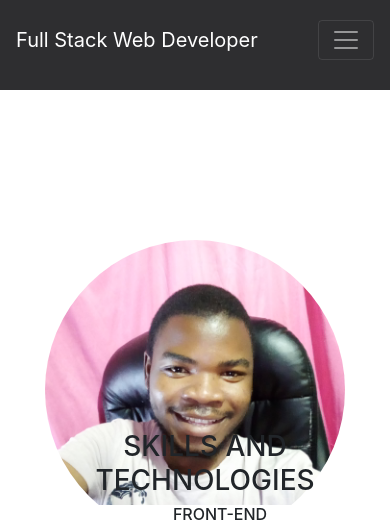
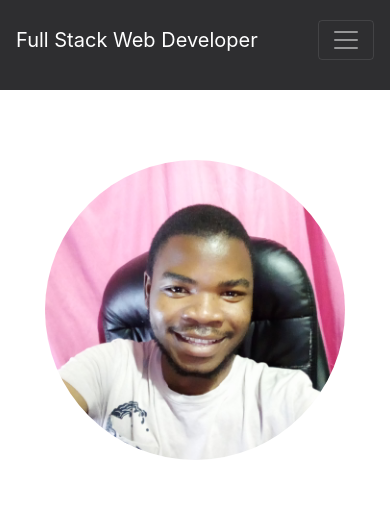
Before and after one commit to Johnnasimba/Portfolio-website, a PHP site: page / in a window 390 px wide. Shown: the top 523 px of the page. Run offline with PHP 8.4, Linux system fonts and the light colour scheme; some libraries are stand-ins or nearby versions; grey boxes are pictures that could not be loaded.

Commit message:
Improving mobile responsiveness

```diff
--- a/style.css
+++ b/style.css
@@ -209,6 +209,7 @@
   #personal-details {
     width: 100vw ;
     height: 800px;
+    margin-top: 20px;
     display: flex;
     flex-direction: column;
     flex-wrap: nowrap;
@@ -266,7 +267,7 @@
 }
 @media screen and (max-width:450px) {
   #personal-details {
-    height: 100px;
+    height: 1000px;
   }
 }
 @media screen and (max-width:350px) {
```
